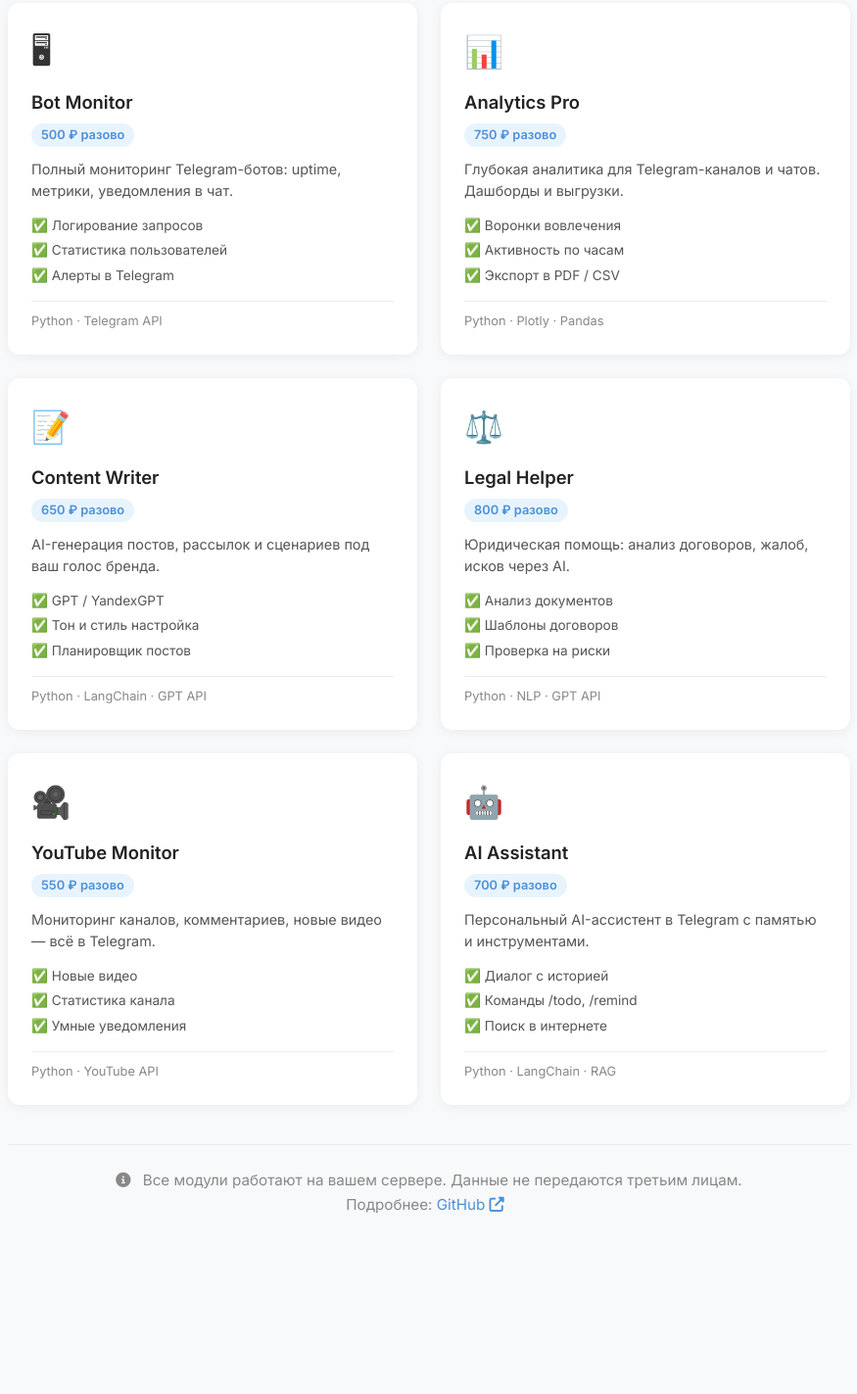
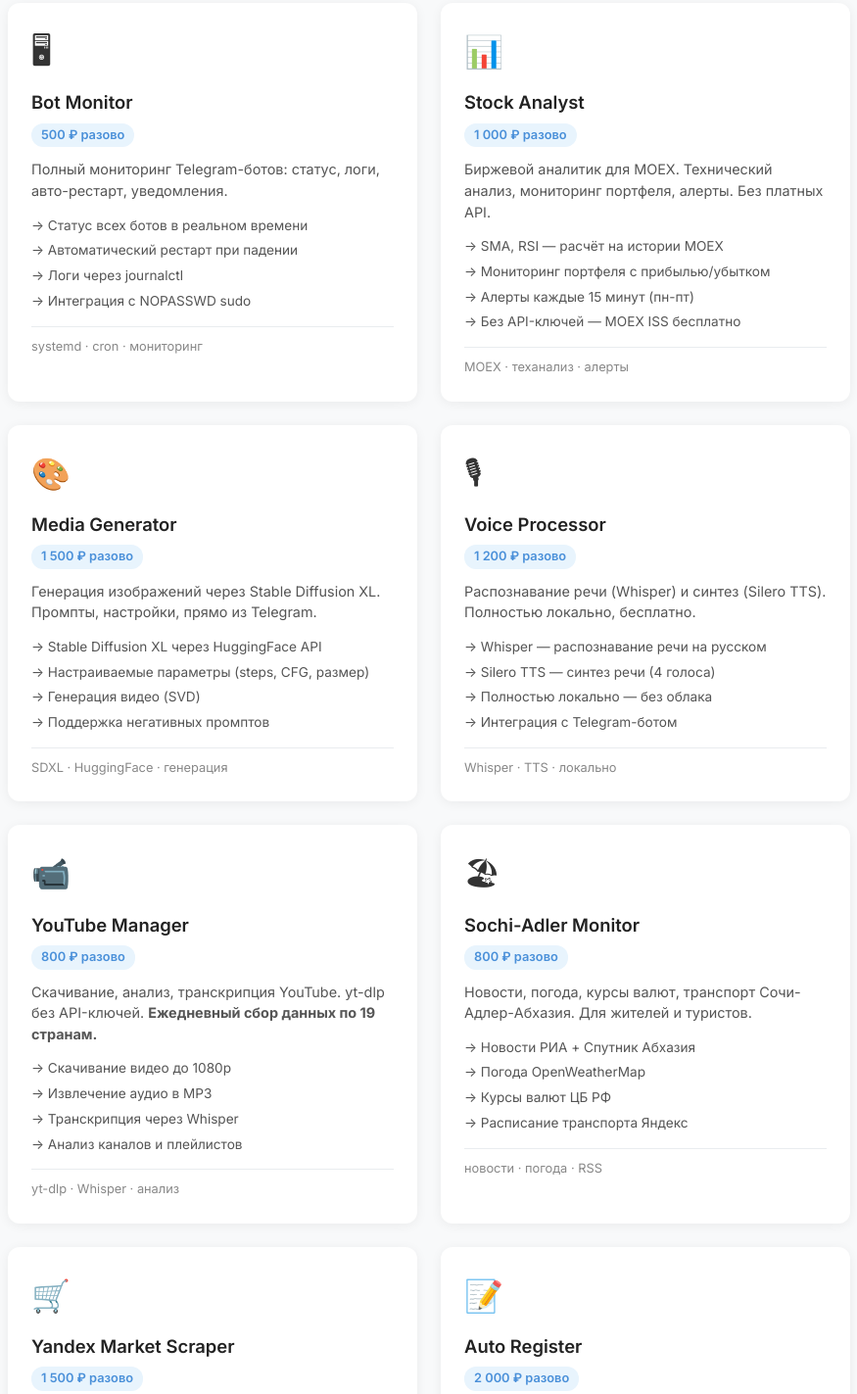
Before and after one commit to Mavr32/mavr32.github.io, a plain HTML site: page index.html in a window 1280 px wide. Shown: the part 1582-3005 px from the top of the page at 98% size, without its empty margins (202-1077 px from the left). Drawn offline with Linux system fonts and the light colour scheme.

Commit message:
Fix: restore original 9 Hermes Skills modules, 3-step how-it-works

```diff
--- a/index.html
+++ b/index.html
@@ -70,79 +70,128 @@
         <div class="skill-icon">🖥</div>
         <h3>Bot Monitor</h3>
         <span class="price">500 ₽ разово</span>
-        <p>Полный мониторинг Telegram-ботов: uptime, метрики, уведомления в чат.</p>
+        <p>Полный мониторинг Telegram-ботов: статус, логи, авто-рестарт, уведомления.</p>
         <ul>
-          <li>✅ Логирование запросов</li>
-          <li>✅ Статистика пользователей</li>
-          <li>✅ Алерты в Telegram</li>
+          <li>→ Статус всех ботов в реальном времени</li>
+          <li>→ Автоматический рестарт при падении</li>
+          <li>→ Логи через journalctl</li>
+          <li>→ Интеграция с NOPASSWD sudo</li>
         </ul>
-        <span class="tech">Python · Telegram API</span>
+        <span class="tech">systemd · cron · мониторинг</span>
       </article>
 
       <article class="skill-card">
         <div class="skill-icon">📊</div>
-        <h3>Analytics Pro</h3>
-        <span class="price">750 ₽ разово</span>
-        <p>Глубокая аналитика для Telegram-каналов и чатов. Дашборды и выгрузки.</p>
+        <h3>Stock Analyst</h3>
+        <span class="price">1 000 ₽ разово</span>
+        <p>Биржевой аналитик для MOEX. Технический анализ, мониторинг портфеля, алерты. Без платных API.</p>
         <ul>
-          <li>✅ Воронки вовлечения</li>
-          <li>✅ Активность по часам</li>
-          <li>✅ Экспорт в PDF / CSV</li>
+          <li>→ SMA, RSI — расчёт на истории MOEX</li>
+          <li>→ Мониторинг портфеля с прибылью/убытком</li>
+          <li>→ Алерты каждые 15 минут (пн-пт)</li>
+          <li>→ Без API-ключей — MOEX ISS бесплатно</li>
         </ul>
-        <span class="tech">Python · Plotly · Pandas</span>
+        <span class="tech">MOEX · теханализ · алерты</span>
+      </article>
+
+      <article class="skill-card">
+        <div class="skill-icon">🎨</div>
+        <h3>Media Generator</h3>
+        <span class="price">1 500 ₽ разово</span>
+        <p>Генерация изображений через Stable Diffusion XL. Промпты, настройки, прямо из Telegram.</p>
+        <ul>
+          <li>→ Stable Diffusion XL через HuggingFace API</li>
+          <li>→ Настраиваемые параметры (steps, CFG, размер)</li>
+          <li>→ Генерация видео (SVD)</li>
+          <li>→ Поддержка негативных промптов</li>
+        </ul>
+        <span class="tech">SDXL · HuggingFace · генерация</span>
+      </article>
+
+      <article class="skill-card">
+        <div class="skill-icon">🎙</div>
+        <h3>Voice Processor</h3>
+        <span class="price">1 200 ₽ разово</span>
+        <p>Распознавание речи (Whisper) и синтез (Silero TTS). Полностью локально, бесплатно.</p>
+        <ul>
+          <li>→ Whisper — распознавание речи на русском</li>
+          <li>→ Silero TTS — синтез речи (4 голоса)</li>
+          <li>→ Полностью локально — без облака</li>
+          <li>→ Интеграция с Telegram-ботом</li>
+        </ul>
+        <span class="tech">Whisper · TTS · локально</span>
+      </article>
+
+      <article class="skill-card">
+        <div class="skill-icon">📹</div>
+        <h3>YouTube Manager</h3>
+        <span class="price">800 ₽ разово</span>
+        <p>Скачивание, анализ, транскрипция YouTube. yt-dlp без API-ключей. <strong>Ежедневный сбор данных по 19 странам.</strong></p>
+        <ul>
+          <li>→ Скачивание видео до 1080p</li>
+          <li>→ Извлечение аудио в MP3</li>
+          <li>→ Транскрипция через Whisper</li>
+          <li>→ Анализ каналов и плейлистов</li>
+        </ul>
+        <span class="tech">yt-dlp · Whisper · анализ</span>
+      </article>
+
+      <article class="skill-card">
+        <div class="skill-icon">🏖</div>
+        <h3>Sochi-Adler Monitor</h3>
+        <span class="price">800 ₽ разово</span>
+        <p>Новости, погода, курсы валют, транспорт Сочи-Адлер-Абхазия. Для жителей и туристов.</p>
+        <ul>
+          <li>→ Новости РИА + Спутник Абхазия</li>
+          <li>→ Погода OpenWeatherMap</li>
+          <li>→ Курсы валют ЦБ РФ</li>
+          <li>→ Расписание транспорта Яндекс</li>
+        </ul>
+        <span class="tech">новости · погода · RSS</span>
+      </article>
+
+      <article class="skill-card">
+        <div class="skill-icon">🛒</div>
+        <h3>Yandex Market Scraper</h3>
+        <span class="price">1 500 ₽ разово</span>
+        <p>Мониторинг цен на Яндекс Маркете. Поиск товаров, сравнение, отслеживание.</p>
+        <ul>
+          <li>→ Поиск товаров с ценами</li>
+          <li>→ Мониторинг целевых цен</li>
+          <li>→ Playwright + stealth режим</li>
+          <li>→ Экспорт в JSON/CSV</li>
+        </ul>
+        <span class="tech">Playwright · парсинг · цены</span>
       </article>
 
       <article class="skill-card">
         <div class="skill-icon">📝</div>
-        <h3>Content Writer</h3>
-        <span class="price">650 ₽ разово</span>
-        <p>AI-генерация постов, рассылок и сценариев под ваш голос бренда.</p>
+        <h3>Auto Register</h3>
+        <span class="price">2 000 ₽ разово</span>
+        <p>Автоматическая регистрация на сайтах. Playwright, распознавание форм, скриншоты.</p>
         <ul>
-          <li>✅ GPT / YandexGPT</li>
-          <li>✅ Тон и стиль настройка</li>
-          <li>✅ Планировщик постов</li>
+          <li>→ Автозаполнение email, пароль, поля</li>
+          <li>→ Распознавание форм по селекторам</li>
+          <li>→ Скриншоты до/после</li>
+          <li>→ Безопасное хранение паролей (.env)</li>
         </ul>
-        <span class="tech">Python · LangChain · GPT API</span>
+        <span class="tech">Playwright · автоматизация · формы</span>
       </article>
 
       <article class="skill-card">
         <div class="skill-icon">⚖️</div>
-        <h3>Legal Helper</h3>
-        <span class="price">800 ₽ разово</span>
-        <p>Юридическая помощь: анализ договоров, жалоб, исков через AI.</p>
+        <h3>Legal Blogger</h3>
+        <span class="price">1 200 ₽ разово</span>
+        <p>Юрист-помощник для блогеров. Проверка постов, шаблоны договоров, налоги, маркировка ИИ.</p>
         <ul>
-          <li>✅ Анализ документов</li>
-          <li>✅ Шаблоны договоров</li>
-          <li>✅ Проверка на риски</li>
+          <li>→ Проверка контента перед публикацией</li>
+          <li>→ Шаблоны: договор рекламы, NDA, оферта</li>
+          <li>→ Калькулятор налогов (самозанятый/ИП)</li>
+          <li>→ Маркировка ИИ-контента (ФЗ-38)</li>
         </ul>
-        <span class="tech">Python · NLP · GPT API</span>
+        <span class="tech">закон · проверка · шаблоны</span>
       </article>
-
-      <article class="skill-card">
-        <div class="skill-icon">🎥</div>
-        <h3>YouTube Monitor</h3>
-        <span class="price">550 ₽ разово</span>
-        <p>Мониторинг каналов, комментариев, новые видео — всё в Telegram.</p>
-        <ul>
-          <li>✅ Новые видео</li>
-          <li>✅ Статистика канала</li>
-          <li>✅ Умные уведомления</li>
-        </ul>
-        <span class="tech">Python · YouTube API</span>
-      </article>
-
-      <article class="skill-card">
-        <div class="skill-icon">🤖</div>
-        <h3>AI Assistant</h3>
-        <span class="price">700 ₽ разово</span>
-        <p>Персональный AI-ассистент в Telegram с памятью и инструментами.</p>
-        <ul>
-          <li>✅ Диалог с историей</li>
-          <li>✅ Команды /todo, /remind</li>
-          <li>✅ Поиск в интернете</li>
-        </ul>
-        <span class="tech">Python · LangChain · RAG</span>
-      </article>
+    </div>
     </div>
 
     <hr>
@@ -218,24 +267,19 @@
       <h3><i class="fas fa-cogs"></i> Как это работает</h3>
       <div class="steps">
         <div class="step">
-          <div class="step-num">1</div>
-          <h4>Выбор модуля</h4>
-          <p>Выбираете нужный скилл из каталога под вашу задачу</p>
+          <span class="step-num">1</span>
+          <h4>Выбираете модуль</h4>
+          <p>Просматриваете каталог, выбираете нужный модуль.</p>
         </div>
         <div class="step">
-          <div class="step-num">2</div>
-          <h4>Установка</h4>
-          <p>Копируете команду установки в терминал сервера — ~5 минут</p>
+          <span class="step-num">2</span>
+          <h4>Получаете архив</h4>
+          <p>После оплаты бот отправляет ZIP-архив со скиллом и инструкцией.</p>
         </div>
         <div class="step">
-          <div class="step-num">3</div>
-          <h4>Настройка</h4>
-          <p>Через Telegram-интерфейс указываете параметры (API-ключи, каналы)</p>
-        </div>
-        <div class="step">
-          <div class="step-num">4</div>
-          <h4>Работает 24/7</h4>
-          <p>Модуль запущен и работает без перерывов. Всё на вашем сервере</p>
+          <span class="step-num">3</span>
+          <h4>Устанавливаете</h4>
+          <p>Распаковываете в ~/.hermes/skills/, перезагружаете Hermes. Модуль работает 24/7.</p>
         </div>
       </div>
     </div>
```
